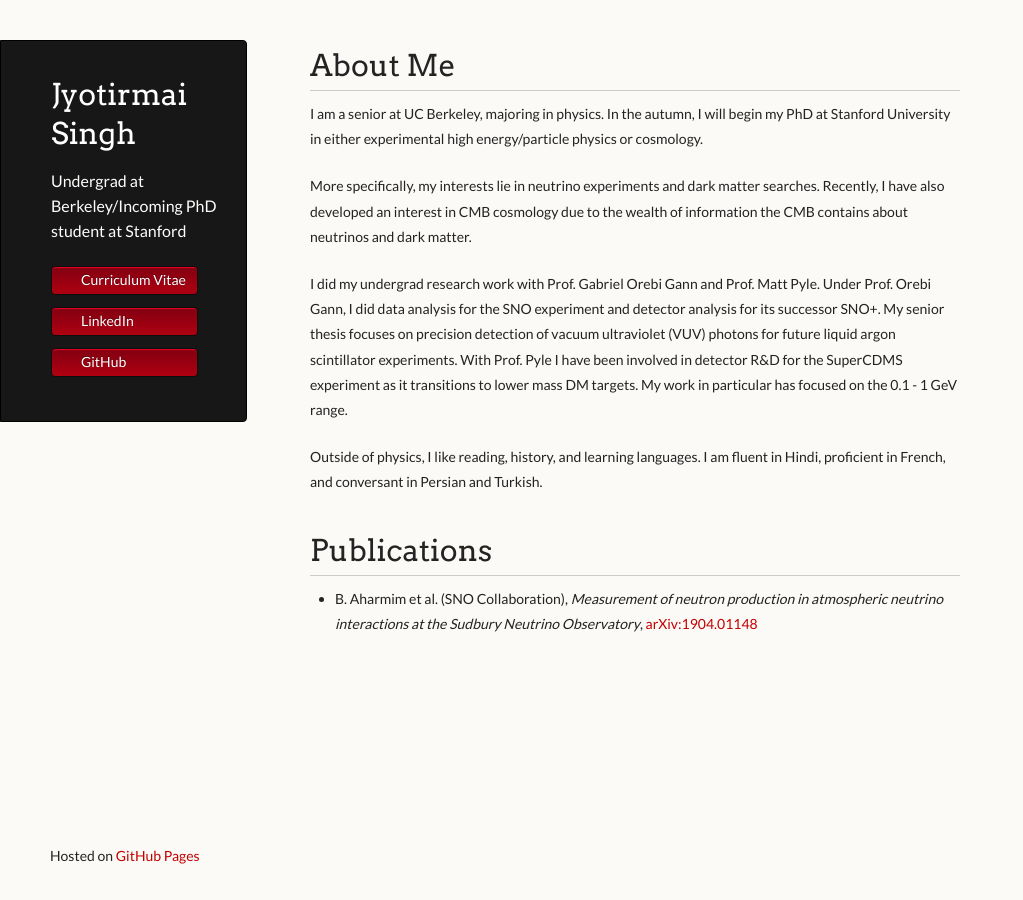
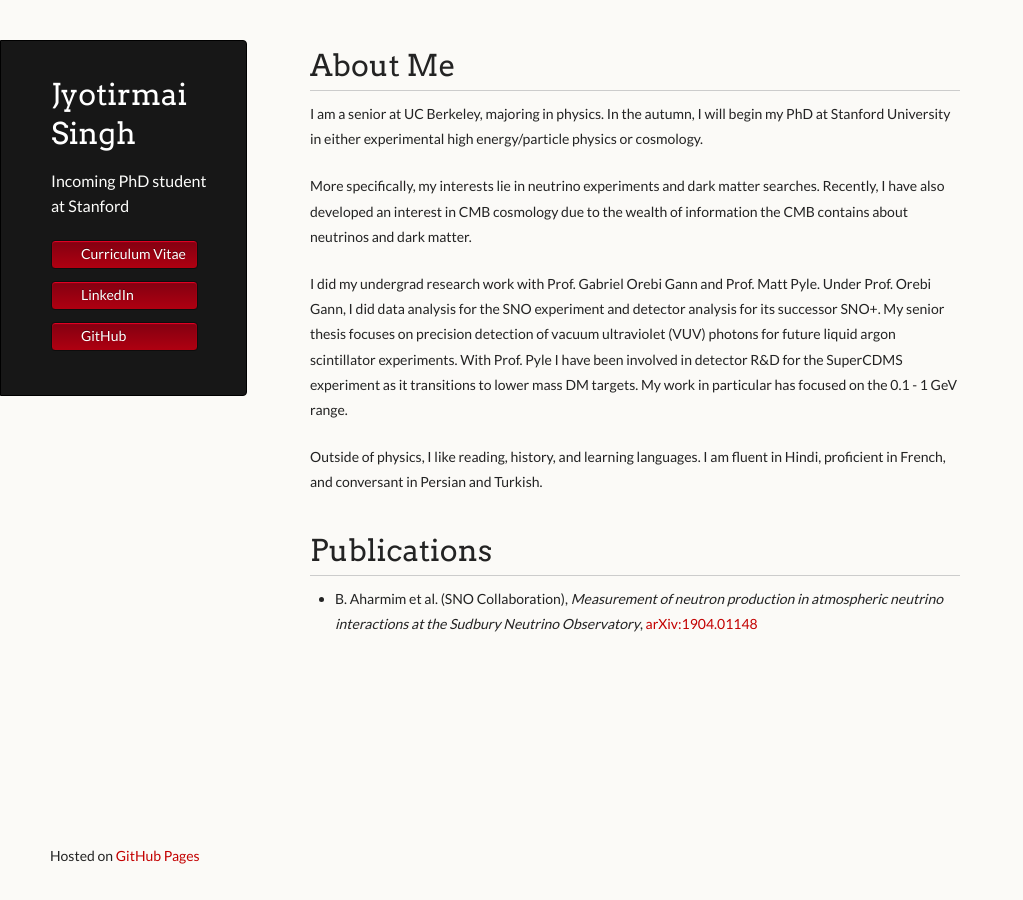
Before and after one commit to joe-singh/joe-singh.github.io, a Jekyll site: the page built from index.md, in a window 1280 px wide. Shown: the whole page, without its empty margins (0-1023 px from the left). Built offline with Jekyll 4.4.1, drawn with Linux system fonts in a browser that asks for light colours.

Commit message:
Change main description

```diff
--- a/_config.yml
+++ b/_config.yml
@@ -1,5 +1,5 @@
 title: Jyotirmai Singh
-description: Undergrad at Berkeley/Incoming PhD student at Stanford
+description: Incoming PhD student at Stanford
 show_downloads: false
 google_analytics:
 theme: jekyll-theme-dinky
```
